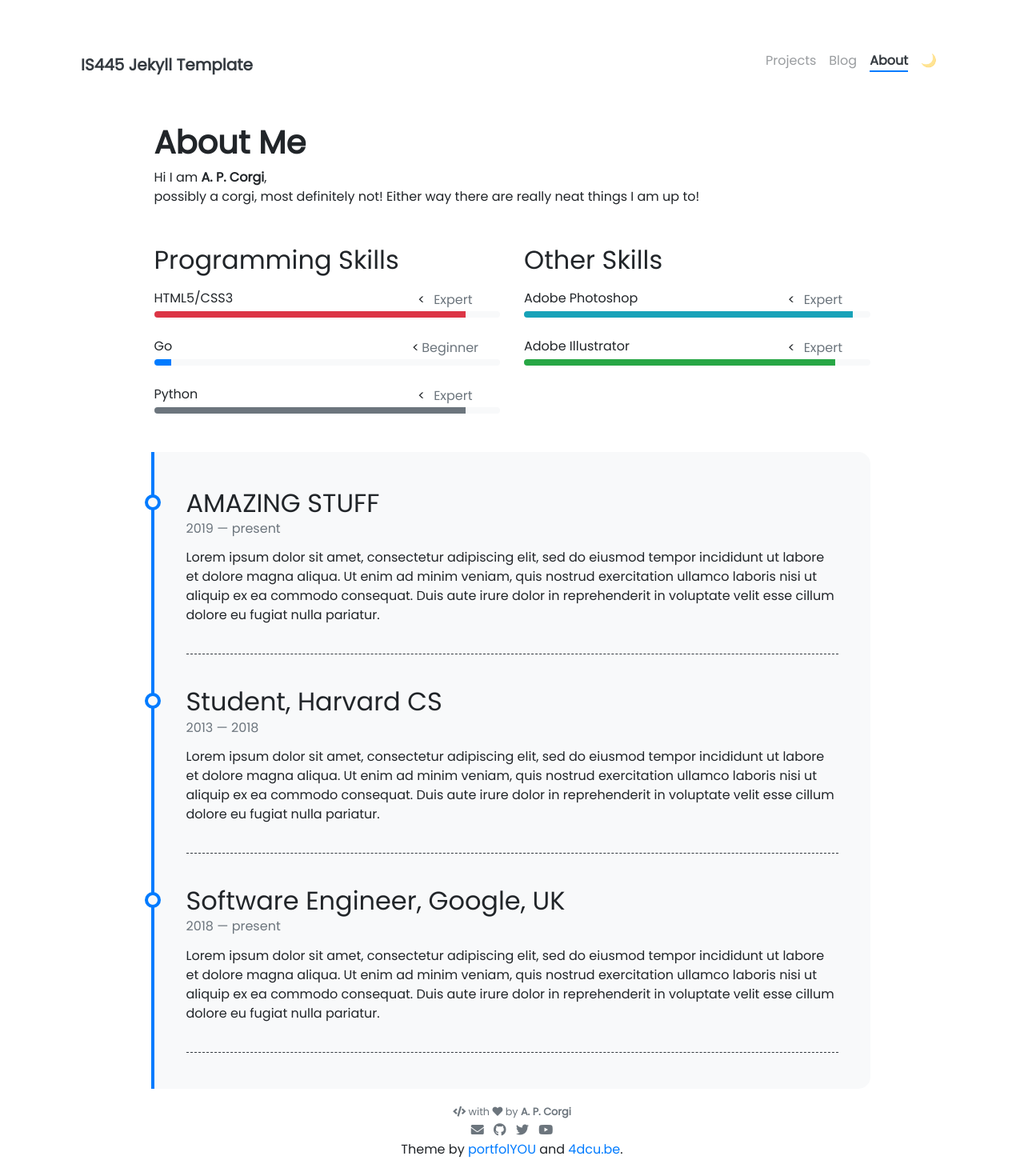
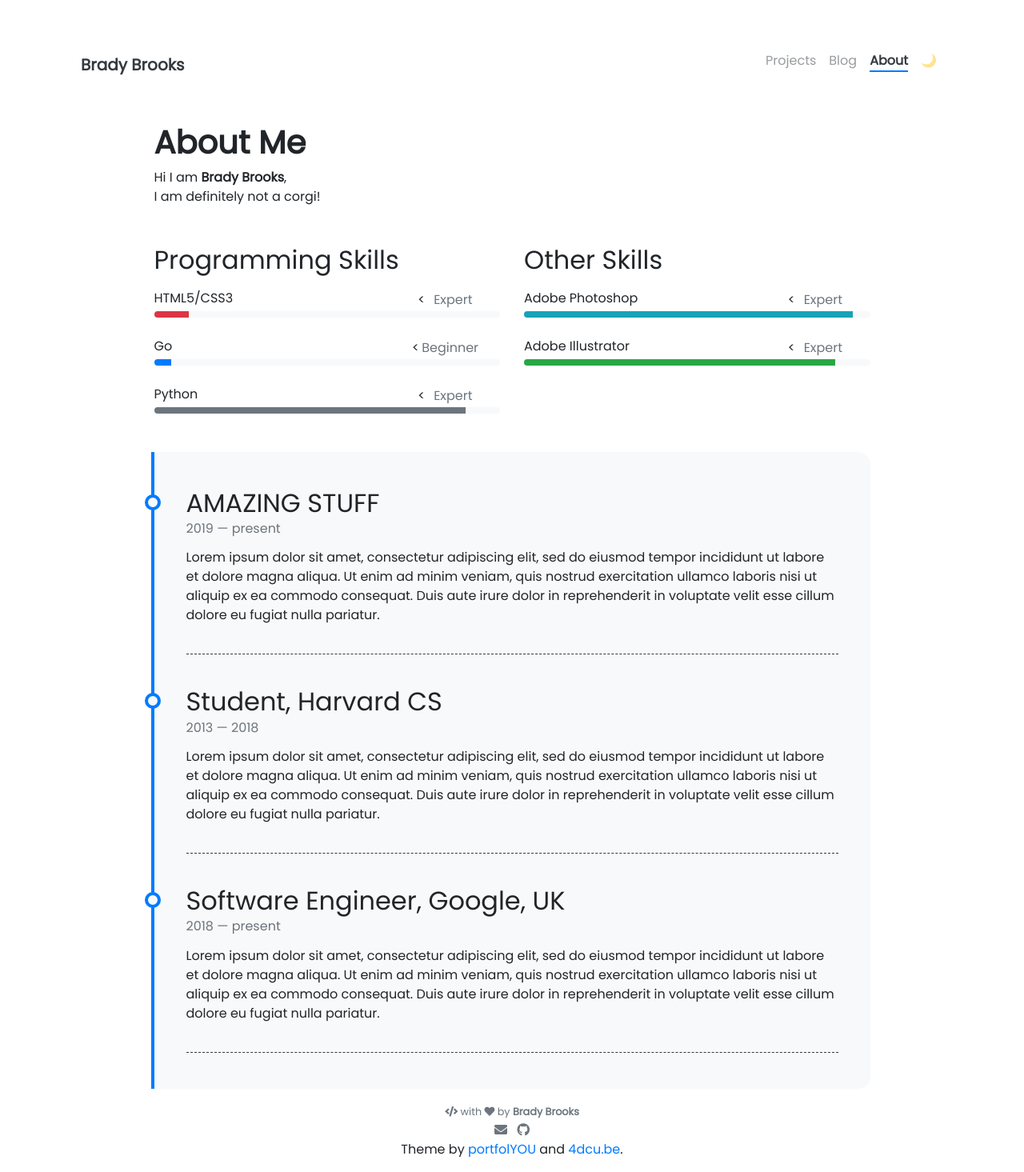
Before and after one commit to BradyBrooks/bradybrooks.github.io, a Jekyll site: the page built from pages/about.md, in a window 1280 px wide. Shown: the whole page at 80% size. Built offline with Jekyll 4.4.1, drawn with Linux system fonts in a browser that asks for light colours; nearby versions of some CDN libraries.

Commit message:
new changes

```diff
--- a/_config.yml
+++ b/_config.yml
@@ -5,12 +5,12 @@
 # NOTE: it looks like you need to rebuild + repush everytime you update this _config.yml file
 
 ### Site Settings ###
-title               : IS445 Jekyll Template
+title               : Brady Brooks
 description         : >-
-                      I am definitely not a corgi!
+                      Enjoying Data Viz every Monday!
 baseurl             : ""   # Change to empty quotes if you are hosting your site at <your-username>.github.io directly,
 #                                             otherwise will be hosted at <your-username>.github.io/{{base_url}}
-repository          :                     # Change to <your-username> for github OR, if that doesn't work <your-username>/<your-username>.github.io (or remove it if you don't need remote projects) -- for example, I would put "jnaiman" without the quotes after the ":" here
+repository          : bradybrooks                    # Change to <your-username> for github OR, if that doesn't work <your-username>/<your-username>.github.io (or remove it if you don't need remote projects) -- for example, I would put "jnaiman" without the quotes after the ":" here
 open_new_tab        : false                             # Opens external URLs in new tab (works for posts, projects and navbar only)
 
 
@@ -34,13 +34,13 @@
 
 ### Author Info ###
 author:
-  name              : A. P. Corgi
+  name              : Brady Brooks
   image             : https://media.tenor.com/8RcIoWTKYR4AAAAe/scuze-corgi.png
 #  behance           : your_username
 # dribbble          : your_username
-  email             : username@domain.com
+  email             : bradymb2@illinois.edu
 #  facebook          : your_username
-  github            : jnaiman # JPN
+  github            : bradybrooks # JPN
 # gitlab            : your_username
 # instagram         : your_username
 # kaggle            : your_username
@@ -51,9 +51,9 @@
 # stackoverflow     : your_user_id
 # tumblr            : your_username.tumblr.com
 #  twitch            : your_username
-  twitter           : your_username
+#  twitter           : your_username
 #  vimeo             : your_username
-  youtube           : your_channel_name
+#  youtube           : your_channel_name
 # keybase           : your_username
 
 
--- a/_data/programming-skills.yml
+++ b/_data/programming-skills.yml
@@ -1,5 +1,5 @@
 - name: HTML5/CSS3
-  percentage: 90
+  percentage: 10
   level: Expert
   color: danger
 
--- a/pages/about.md
+++ b/pages/about.md
@@ -8,7 +8,7 @@
 # **About Me**
 
 Hi I am **{{ site.author.name }}**,<br>
-possibly a corgi, most definitely not!  Either way there are really neat things I am up to!
+I am definitely not a corgi!
 
 <div class="row">
 {% include about/skills.html title="Programming Skills" source=site.data.programming-skills %}
```
Also changed, not shown: 9 other files.
